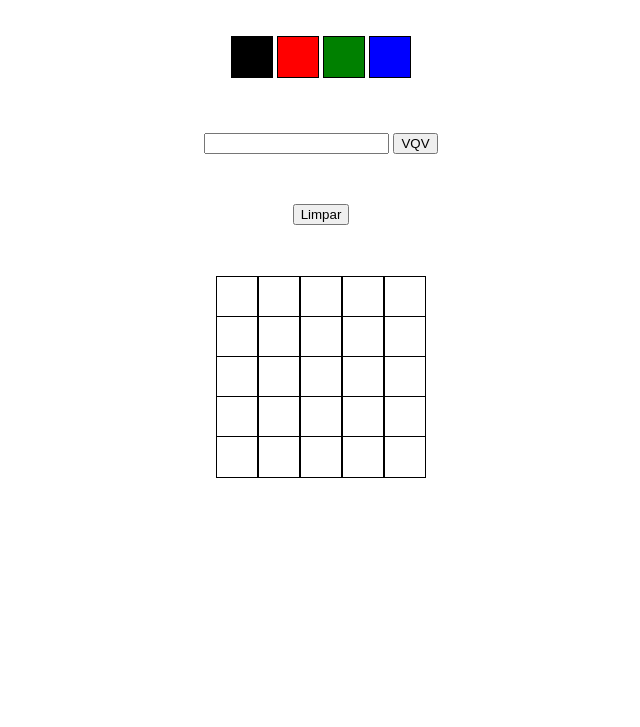
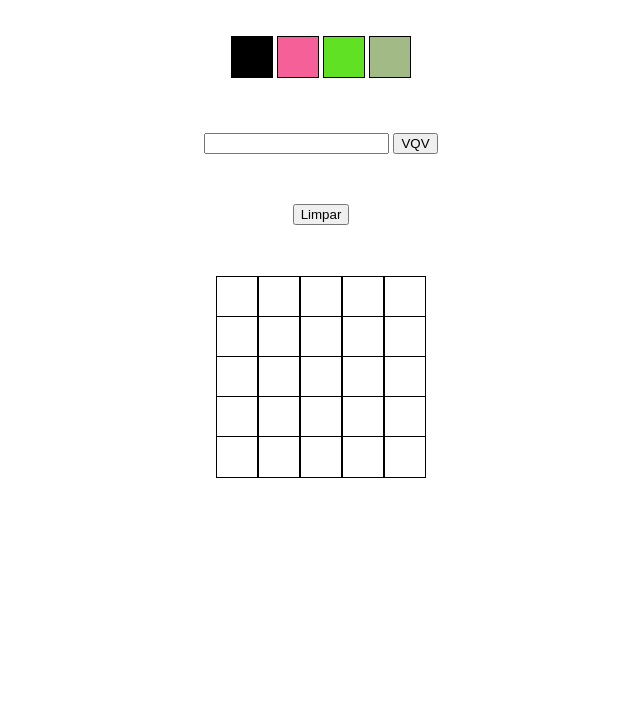
Before and after one commit to lzaghi/pixels-art, a website: page index.html in a window 1280 px wide. Shown: the part 73-800 px from the top of the page, without its empty margins (319-959 px from the left). Drawn offline with Linux system fonts and the light colour scheme.

Commit message:
requisito 12

```diff
--- a/script.js
+++ b/script.js
@@ -35,6 +35,7 @@ function criaQuadro(n) {
 }
 criaQuadro(5)
 
+
 const botaoPaleta = document.getElementsByClassName('color')
 
 function defineClasse(event) {
@@ -52,7 +53,6 @@ for (let i = 0; i < botaoPaleta.length; i += 1) {
 
 
 const botaoPixel = document.getElementsByClassName('pixel')
-
 
 function colocaCor(event) {
   let elementoSelecionado = document.getElementsByClassName('color selected')[0]
@@ -96,6 +96,51 @@ function redimensionaQuadro() {
 botaoVQV.addEventListener('click', redimensionaQuadro)
 
 
+function corAleatoria1() {
+  let caracteres = '0123456789ABCDEF';
+  let color = '#';
+
+    for (let i = 0; i < 6; i += 1) {
+      color += caracteres[Math.floor(Math.random() * 16)];
+    }
+    localStorage.setItem('cor1', color);
+}
+
+function corAleatoria2() {
+  let caracteres = '0123456789ABCDEF';
+  let color = '#';
+
+    for (let i = 0; i < 6; i += 1) {
+      color += caracteres[Math.floor(Math.random() * 16)];
+    }
+    localStorage.setItem('cor2', color);
+}
+
+function corAleatoria3() {
+  let caracteres = '0123456789ABCDEF';
+  let color = '#';
+
+    for (let i = 0; i < 6; i += 1) {
+      color += caracteres[Math.floor(Math.random() * 16)];
+    }
+    localStorage.setItem('cor3', color);
+}
+
+
+function atribuiCor() {
+  let paletas = document.querySelectorAll('.color')
+
+  let cor1 = localStorage.getItem('cor1')
+  paletas[1].style.backgroundColor = cor1
+
+  let cor2 = localStorage.getItem('cor2')
+  paletas[2].style.backgroundColor = cor2
+
+  let cor3 = localStorage.getItem('cor3')
+  paletas[3].style.backgroundColor = cor3
+}
+
+
 function selectedBlack() {
   let classeSelected = localStorage.getItem('colorBlack');
   let paletaPreta = document.getElementsByClassName('color')[0];
@@ -103,4 +148,10 @@ function selectedBlack() {
   paletaPreta.classList.add(classeSelected)
 }
 
-window.onload = selectedBlack();
+window.onload = function () {
+  selectedBlack();
+  corAleatoria1();
+  corAleatoria2();
+  corAleatoria3();
+  atribuiCor();
+}
```
Also changed, not shown: index.html (+0 -2 lines).
